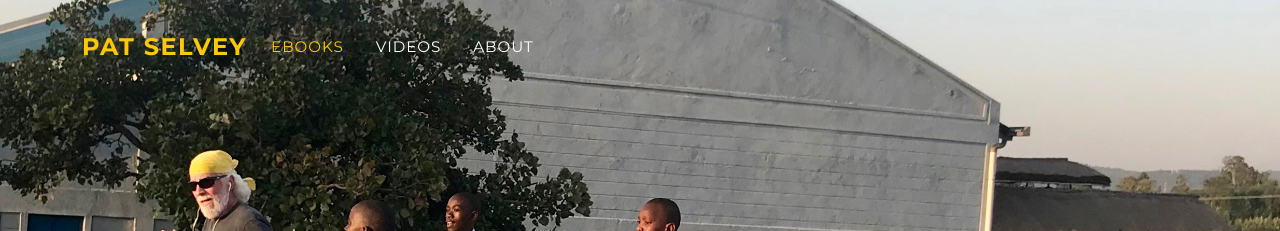
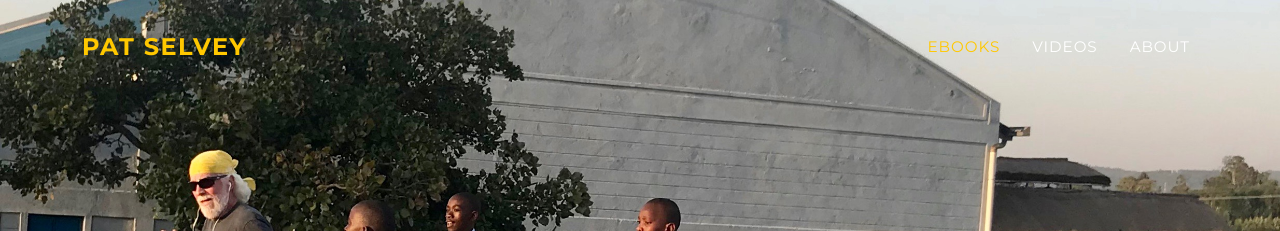
Before and after one commit to PatSelvey/PatSelvey.github.io, a Jekyll site: the page built from index.html, in a window 1280 px wide. Shown: the top 231 px of the page. Built offline with Jekyll 4.4.1, drawn with Linux system fonts in a browser that asks for light colours; nearby versions of some CDN libraries; some web fonts are replaced.

Commit message:
Fix header for BS5

```diff
--- a/_includes/header.html
+++ b/_includes/header.html
@@ -1,15 +1,16 @@
         <!-- Navigation-->
         <nav class="navbar navbar-expand-lg navbar-dark fixed-top" id="mainNav">
             <div class="container">
-                <a class="navbar-brand js-scroll-trigger" href="#page-top">{{site.title}}<!--img src="assets/img/navbar-logo.svg" /--></a><button
-                    class="navbar-toggler navbar-toggler-right" type="button" data-toggle="collapse"
-                    data-target="#navbarResponsive" aria-controls="navbarResponsive" aria-expanded="false"
-                    aria-label="Toggle navigation">Menu<i class="fas fa-bars ml-1"></i></button>
+                <a class="navbar-brand" href="#page-top">{{site.title}}<!--img src="assets/img/navbar-logo.svg" /--></a>
+                <button class="navbar-toggler" type="button" data-bs-toggle="collapse" data-bs-target="#navbarResponsive" aria-controls="navbarResponsive" aria-expanded="false" aria-label="Toggle navigation">
+                    Menu
+                    <i class="fas fa-bars ms-1"></i>
+                </button>
                 <div class="collapse navbar-collapse" id="navbarResponsive">
-                    <ul class="navbar-nav text-uppercase ml-auto">
-                        <li class="nav-item"><a class="nav-link js-scroll-trigger" href="#books">EBooks</a></li>
-                        <li class="nav-item"><a class="nav-link js-scroll-trigger" href="#videos">Videos</a></li>
-                        <li class="nav-item"><a class="nav-link js-scroll-trigger" href="#about">About</a></li>
+                    <ul class="navbar-nav text-uppercase ms-auto py-4 py-lg-0">
+                        <li class="nav-item"><a class="nav-link" href="#books">EBooks</a></li>
+                        <li class="nav-item"><a class="nav-link" href="#videos">Videos</a></li>
+                        <li class="nav-item"><a class="nav-link" href="#about">About</a></li>
                     </ul>
                 </div>
             </div>
@@ -19,6 +20,6 @@
             <div class="container">
                 <div class="masthead-heading text-uppercase">{{site.subtitle}}</div>
                 <div class="masthead-subheading">{{site.description}}</div>
-                <a class="btn btn-primary btn-xl text-uppercase js-scroll-trigger" href="#books">Resources</a>
+                <a class="btn btn-primary btn-xl text-uppercase" href="#books">Resources</a>
             </div>
         </header>
```
